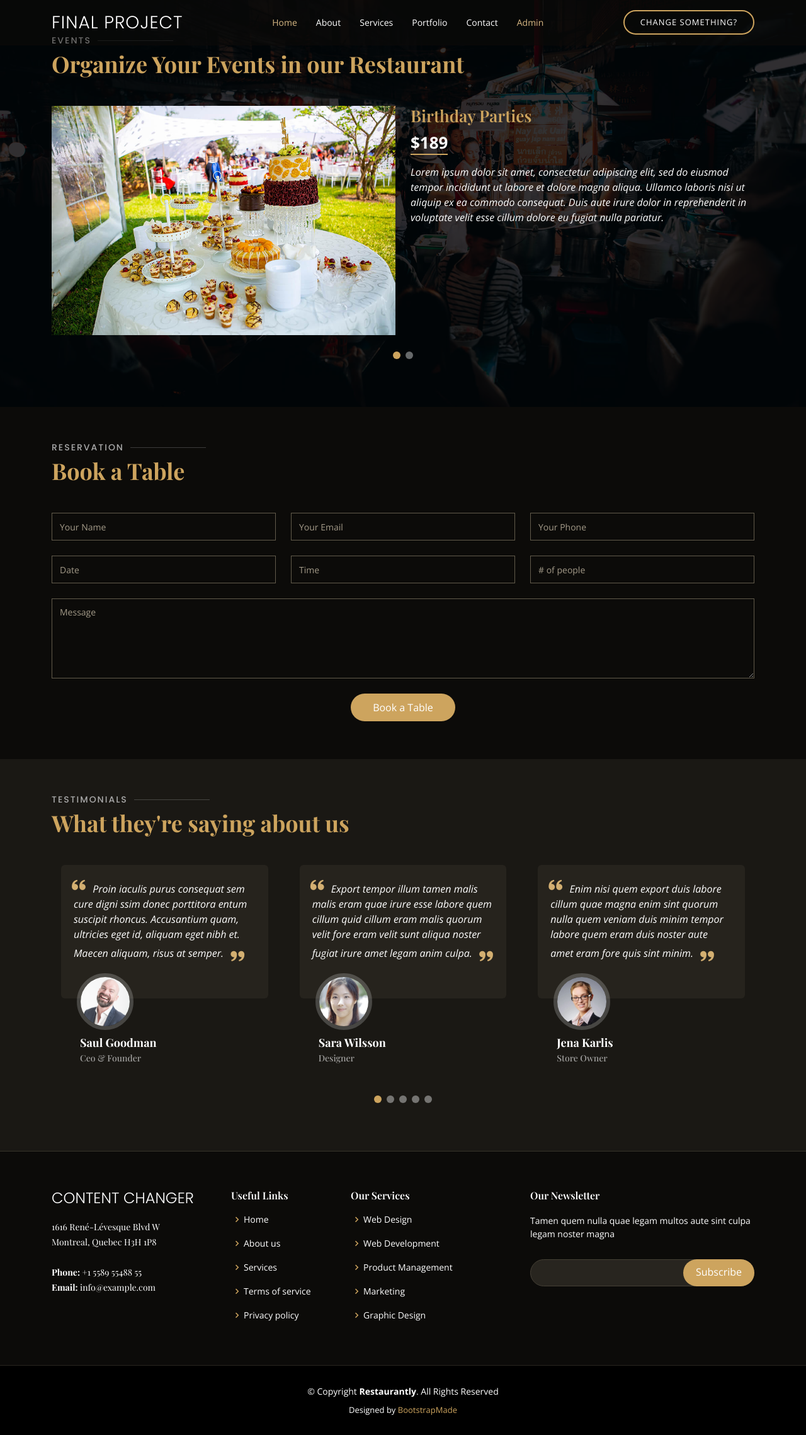
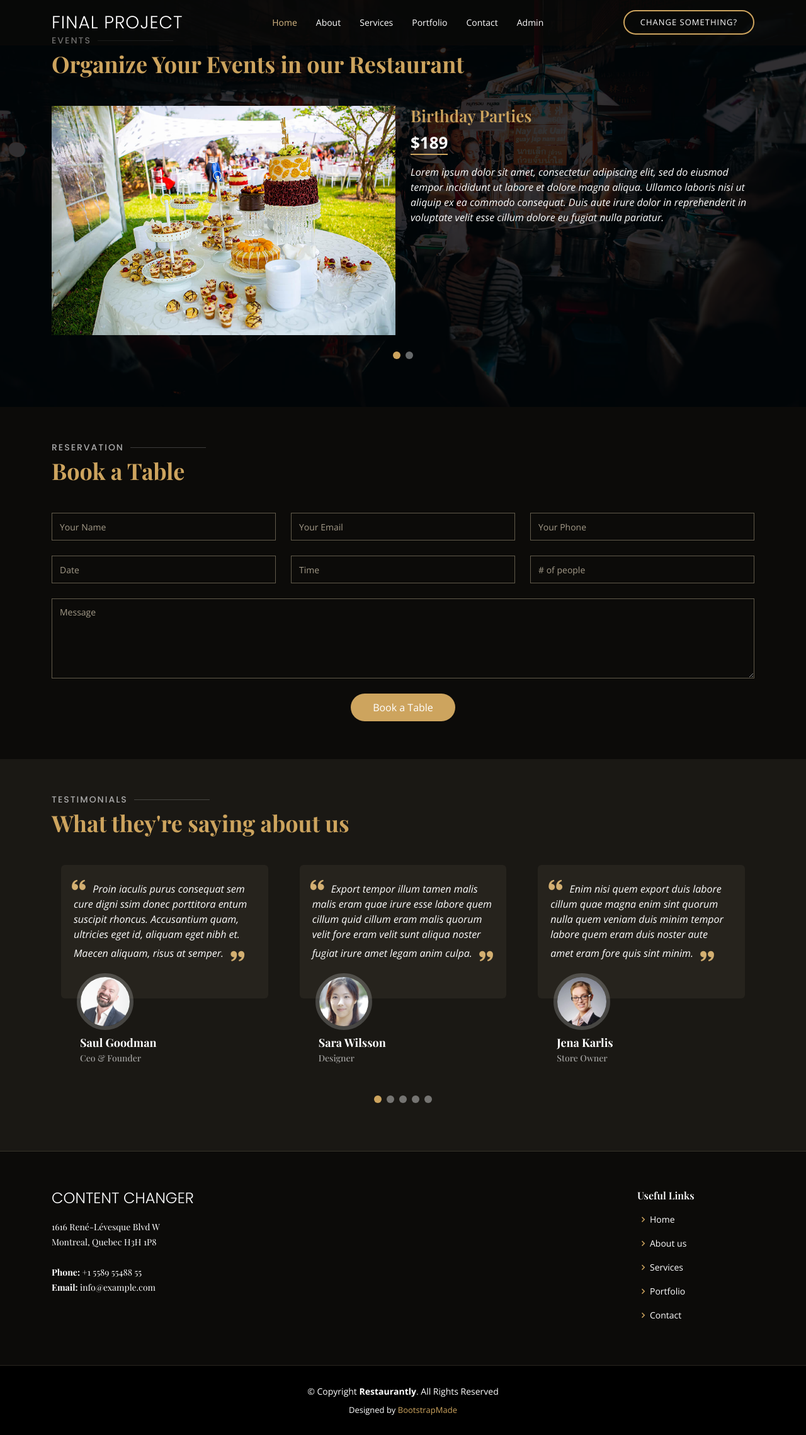
Before and after one commit to Gioant/TeamProject, a PHP site: page /TeamProject/services.php in a window 1280 px wide. Shown: the whole page at 63% size. Run offline with PHP 8.4, Linux system fonts and the light colour scheme; data comes from the database, SQL or seed files in the repository; some web fonts are replaced.

Commit message:
Andy included footer.php file to services page

```diff
--- a/Restaurantly/services.php
+++ b/Restaurantly/services.php
@@ -59,7 +59,7 @@ $get_slider = $database->get_slider();
                 <li><a class="nav-link scrollto" href="services.php">Services</a></li>
                 <li><a class="nav-link scrollto" href="portfolio.php">Portfolio</a></li>
                 <li><a class="nav-link scrollto" href="contact.php">Contact</a></li>
-                <li><a class="nav-link scrollto active" href="../admin/login.php">Admin</a></li>
+                <li><a class="nav-link scrollto" href="../admin/login.php">Admin</a></li>
             </ul>
             <i class="bi bi-list mobile-nav-toggle"></i>
         </nav><!-- .navbar -->
@@ -267,59 +267,9 @@ $get_slider = $database->get_slider();
 </main><!-- End #main -->
 
 <!-- ======= Footer ======= -->
-<footer id="footer">
-    <div class="footer-top">
-        <div class="container">
-            <div class="row">
-
-                <div class="col-lg-3 col-md-6">
-                    <div class="footer-info">
-                        <h3>Content Changer</h3>
-                        <p>
-                            1616 René-Lévesque Blvd W<br>
-                            Montreal, Quebec H3H 1P8<br><br>
-                            <strong>Phone:</strong> +1 5589 55488 55<br>
-                            <strong>Email:</strong> info@example.com<br>
-                        </p>
-
-                    </div>
-                </div>
-
-                <div class="col-lg-2 col-md-6 footer-links">
-                    <h4>Useful Links</h4>
-                    <ul>
-                        <li><i class="bx bx-chevron-right"></i> <a href="#">Home</a></li>
-                        <li><i class="bx bx-chevron-right"></i> <a href="#">About us</a></li>
-                        <li><i class="bx bx-chevron-right"></i> <a href="#">Services</a></li>
-                        <li><i class="bx bx-chevron-right"></i> <a href="#">Terms of service</a></li>
-                        <li><i class="bx bx-chevron-right"></i> <a href="#">Privacy policy</a></li>
-                    </ul>
-                </div>
-
-                <div class="col-lg-3 col-md-6 footer-links">
-                    <h4>Our Services</h4>
-                    <ul>
-                        <li><i class="bx bx-chevron-right"></i> <a href="#">Web Design</a></li>
-                        <li><i class="bx bx-chevron-right"></i> <a href="#">Web Development</a></li>
-                        <li><i class="bx bx-chevron-right"></i> <a href="#">Product Management</a></li>
-                        <li><i class="bx bx-chevron-right"></i> <a href="#">Marketing</a></li>
-                        <li><i class="bx bx-chevron-right"></i> <a href="#">Graphic Design</a></li>
-                    </ul>
-                </div>
-
-                <div class="col-lg-4 col-md-6 footer-newsletter">
-                    <h4>Our Newsletter</h4>
-                    <p>Tamen quem nulla quae legam multos aute sint culpa legam noster magna</p>
-                    <form action="" method="post">
-                        <input type="email" name="email"><input type="submit" value="Subscribe">
-                    </form>
-
-                </div>
-
-            </div>
-        </div>
-    </div>
-
+<?php
+ include_once "./footer.php";
+?>
     <div class="container">
         <div class="copyright">
             &copy; Copyright <strong><span>Restaurantly</span></strong>. All Rights Reserved
@@ -332,11 +282,8 @@ $get_slider = $database->get_slider();
             Designed by <a href="https://bootstrapmade.com/">BootstrapMade</a>
         </div>
     </div>
-</footer><!-- End Footer -->
+<!-- End Footer -->
 
-<div id="preloader"></div>
-<a href="#" class="back-to-top d-flex align-items-center justify-content-center"><i
-            class="bi bi-arrow-up-short"></i></a>
 
 <!-- Vendor JS Files -->
 <script src="assets/vendor/aos/aos.js"></script>
```
